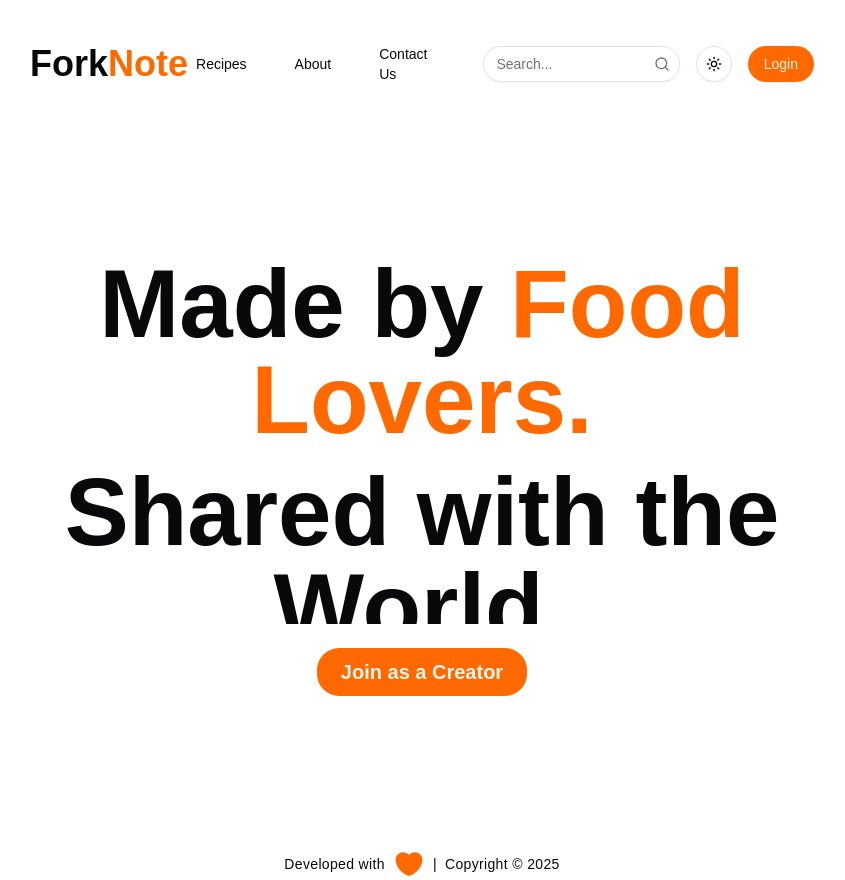
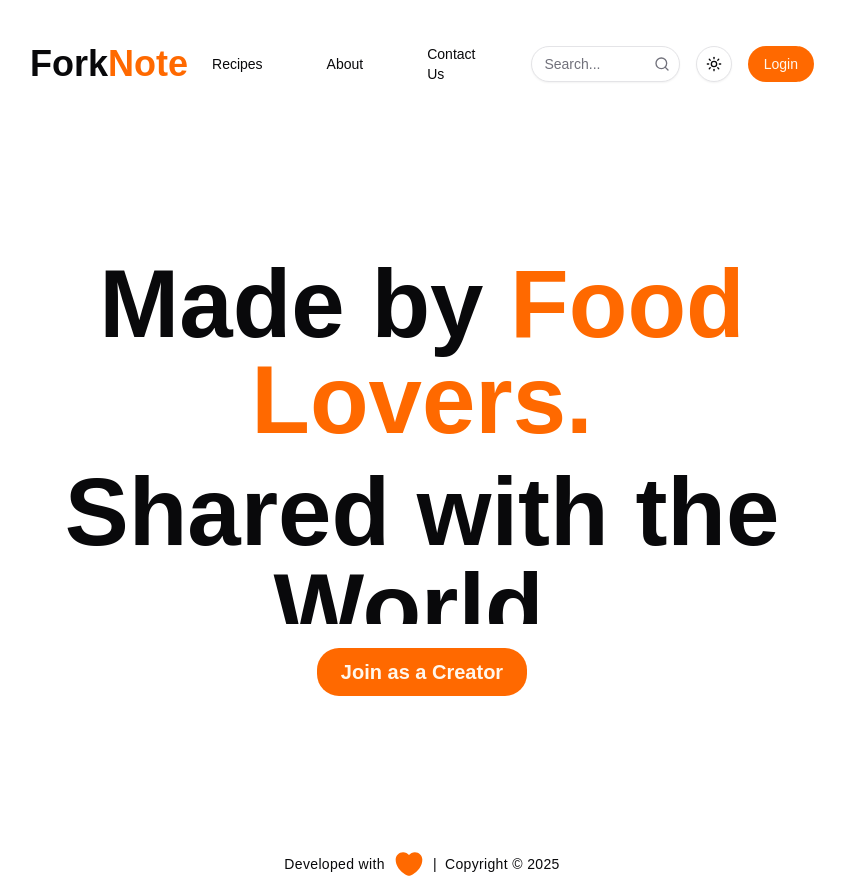
Before and after one commit to kcaliboso/forknote-web, a React (Vite) app: page / in a window 1280 px wide. Shown: the whole page, without its empty margins (218-1063 px from the left). Built offline with nearby package versions, Linux system fonts and the light colour scheme.

Commit message:
fix: added global li styling

```diff
--- a/src/assets/index.css
+++ b/src/assets/index.css
@@ -123,6 +123,10 @@
   body {
     @apply bg-background text-foreground;
   }
+
+  li {
+    @apply pl-4;
+  }
 }
 
 .hero-text {
```
